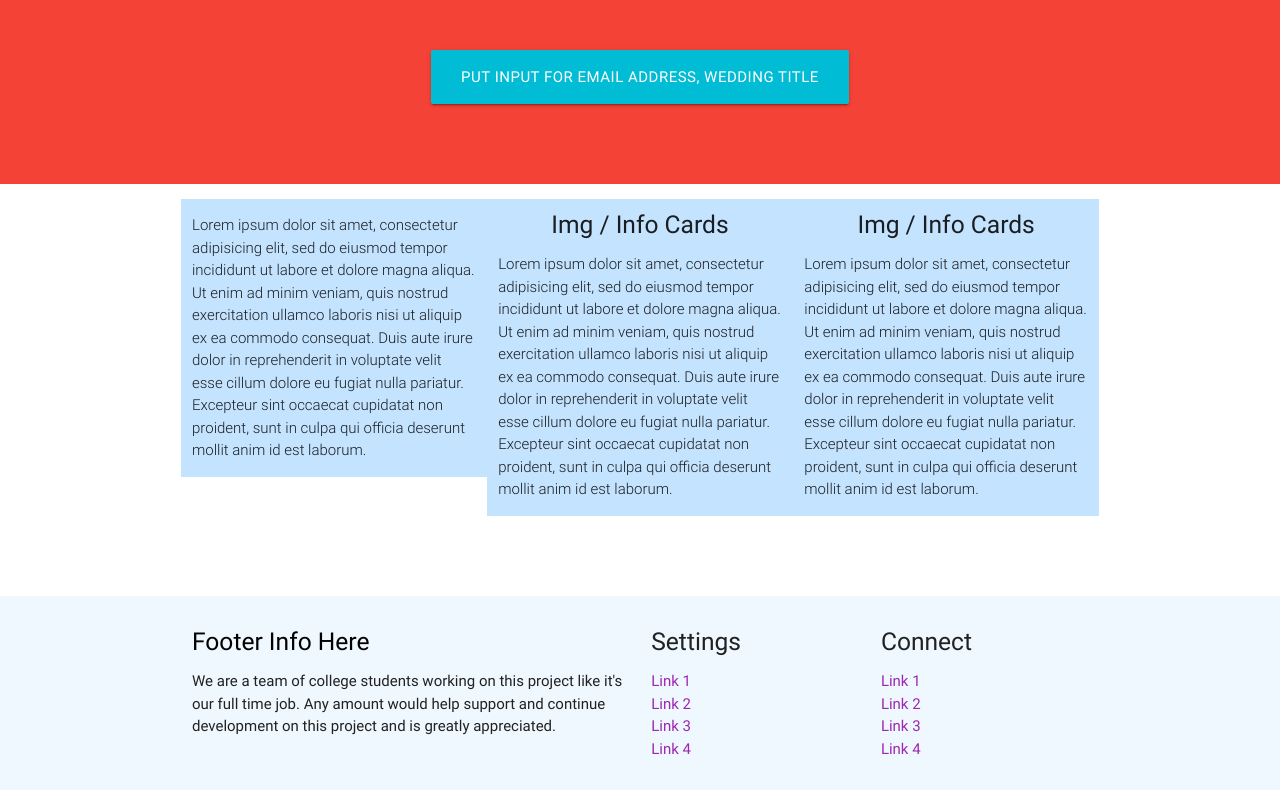
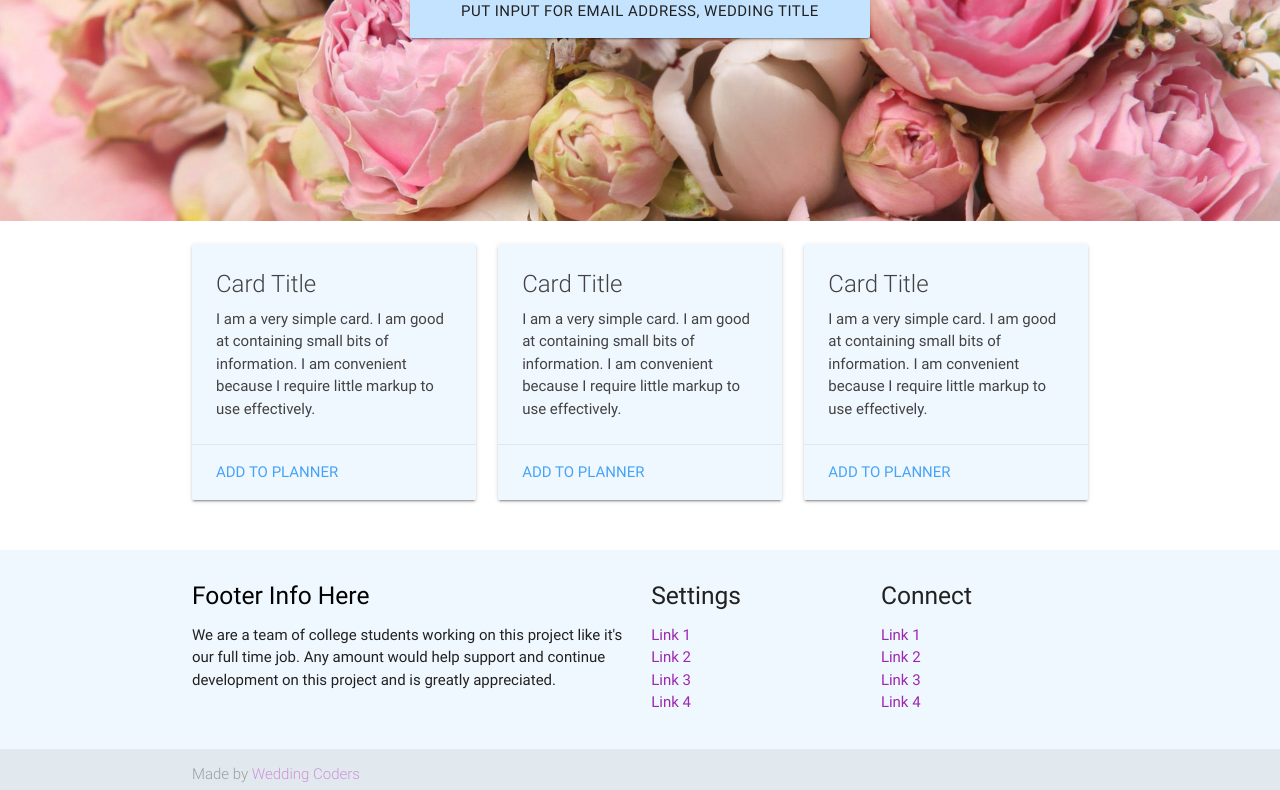
Before and after one commit to RaptorCentauri/Wedding-Planner, a website: page public/index.html in a window 1280 px wide. Shown: the part 243-1033 px from the top of the page. Drawn offline with nearby package versions, Linux system fonts and the light colour scheme; files whose address does not match are found by name.

Commit message:
add photo to banner, add cardsto display wedding catagory info, change card action class color

```diff
--- a/public/index.html
+++ b/public/index.html
@@ -22,18 +22,14 @@
       </ul>
   </nav>
 
-  <div class="section red">
+  <div class="main-img col s12 valign-wrapper">
     <div class="container">
-      <br><br>
-      <h1 class="header center deep-purple-text text-darken-3 ">Title / Picture / Slideshow</h1>
-      <div class="row center">
-        <h5 class="header col s12 light"></h5>
+      <div class="section">
+        <div class="row center">
+          <h5 class="header col s3"></h5>
+          <a href="#" id="download-button" class="btn-large waves-effect waves-light alice-blue medium-1 grey-text text-darken-4 col s6">Put Input for email address, wedding title</a>
+        </div>
       </div>
-      <div class="row center">
-        <a href="#" id="download-button" class="btn-large waves-effect waves-light cyan">Put Input for email address, wedding title</a>
-      </div>
-      <br><br>
-
     </div>
   </div>
 
@@ -43,52 +39,48 @@
 
       <!--   Image Info Cards Section   -->
       <div class="row">
-        <div class=" col s12 m4 alice-blue medium-1">
-          <div class="icon-block">
+        <div class="col s6 m4">
+          <div class="card alice-blue">
+            <div class="card-content grey-text text-darken-3">
+              <span class="card-title">Card Title</span>
+              <p>I am a very simple card. I am good at containing small bits of information.
+              I am convenient because I require little markup to use effectively.</p>
+            </div>
+            <div class="card-action">
+              <a href="#">Add to Planner</a>
 
-            <h5 class="venue-name"></h5>
-            <h5 class="venue-loc"></h5>
-            <h5 class="venue-address"></h5>
-
-            <p class="light">Lorem ipsum dolor sit amet, consectetur adipisicing elit, sed do eiusmod tempor incididunt ut labore et dolore magna aliqua. Ut enim ad minim veniam,
-            quis nostrud exercitation ullamco laboris nisi ut aliquip ex ea commodo
-            consequat. Duis aute irure dolor in reprehenderit in voluptate velit esse
-            cillum dolore eu fugiat nulla pariatur. Excepteur sint occaecat cupidatat non
-            proident, sunt in culpa qui officia deserunt mollit anim id est laborum.</p>
+            </div>
           </div>
         </div>
 
-        <div class="col s12 m4 alice-blue medium-1">
-          <div class="icon-block">
-            <h5 class="center">Img / Info Cards</h5>
-
-            <p class="light">Lorem ipsum dolor sit amet, consectetur adipisicing elit, sed do eiusmod
-            tempor incididunt ut labore et dolore magna aliqua. Ut enim ad minim veniam,
-            quis nostrud exercitation ullamco laboris nisi ut aliquip ex ea commodo
-            consequat. Duis aute irure dolor in reprehenderit in voluptate velit esse
-            cillum dolore eu fugiat nulla pariatur. Excepteur sint occaecat cupidatat non
-            proident, sunt in culpa qui officia deserunt mollit anim id est laborum.</p>
+        <div class="col s6 m4">
+          <div class="card alice-blue">
+            <div class="card-content grey-text text-darken-3">
+              <span class="card-title">Card Title</span>
+              <p>I am a very simple card. I am good at containing small bits of information.
+              I am convenient because I require little markup to use effectively.</p>
+            </div>
+            <div class="card-action">
+              <a href="#">Add to Planner</a>
+            </div>
           </div>
         </div>
 
-        <div class="col s12 m4 alice-blue medium-1">
-          <div class="icon-block">
-            <h5 class="center">Img / Info Cards</h5>
-
-            <p class="light">Lorem ipsum dolor sit amet, consectetur adipisicing elit, sed do eiusmod
-            tempor incididunt ut labore et dolore magna aliqua. Ut enim ad minim veniam,
-            quis nostrud exercitation ullamco laboris nisi ut aliquip ex ea commodo
-            consequat. Duis aute irure dolor in reprehenderit in voluptate velit esse
-            cillum dolore eu fugiat nulla pariatur. Excepteur sint occaecat cupidatat non
-            proident, sunt in culpa qui officia deserunt mollit anim id est laborum.</p>
+        <div class="col s6 m4">
+          <div class="card alice-blue">
+            <div class="card-content grey-text text-darken-3">
+              <span class="card-title">Card Title</span>
+              <p>I am a very simple card. I am good at containing small bits of information.
+              I am convenient because I require little markup to use effectively.</p>
+            </div>
+            <div class="card-action">
+              <a href="#">Add to Planner</a>
+            </div>
           </div>
         </div>
-  <!--       end row here -->
       </div>
 
     </div>
-
-    <br><br>
   </div>
 
   <footer class="page-footer alice-blue">
```
Also changed, not shown: public/assets/css/style.css, public/assets/images/peony4.jpg (added).
